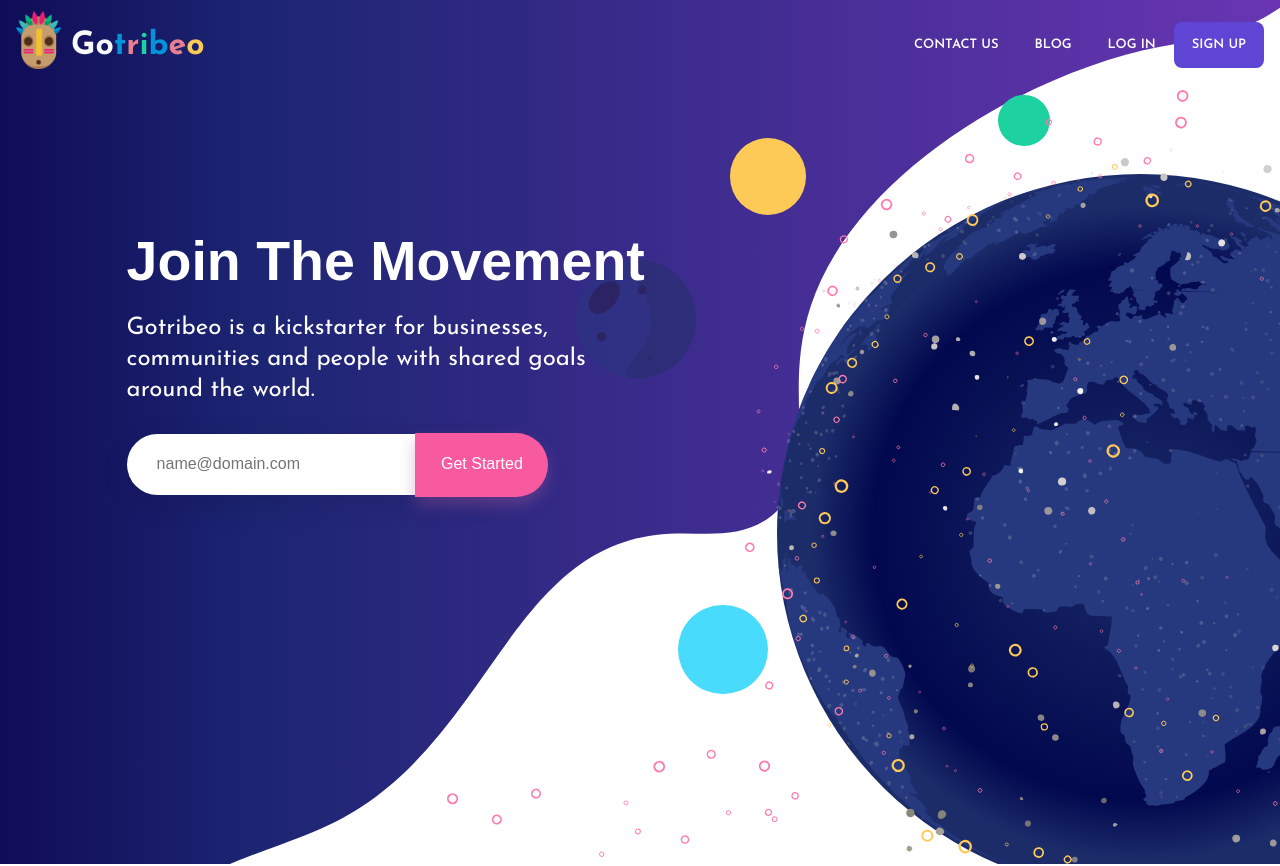
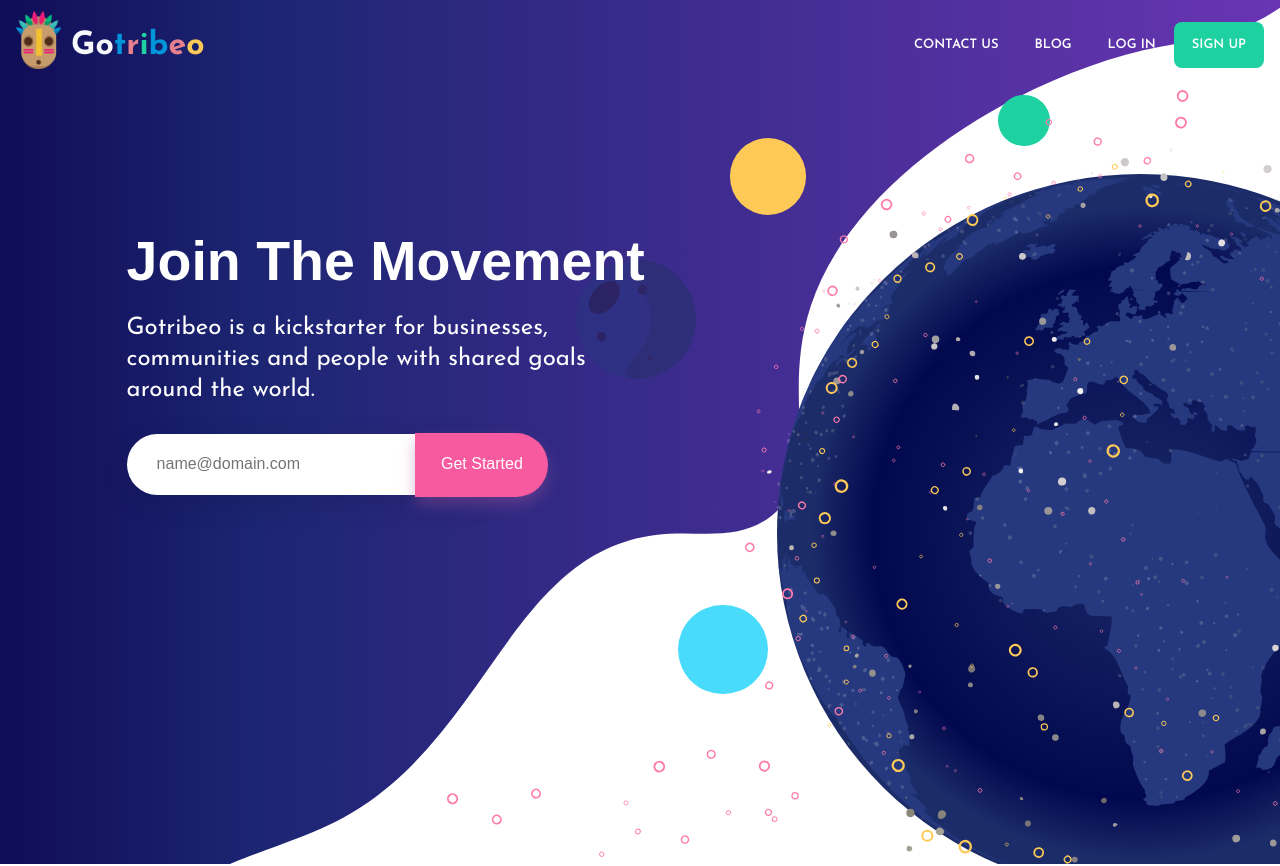
Before and after one commit to conyekwere/Gotribeo-react, a React (Create React App) app: page / in a window 1280 px wide. Shown: the top 866 px of the page. Built offline with nearby package versions, Linux system fonts and the light colour scheme.

Commit message:
change btn color

```diff
--- a/src/styles/home-header.css
+++ b/src/styles/home-header.css
@@ -80,7 +80,7 @@
     display: inline-block;
     padding: 15px 18px; }
   .home-header nav.landing a.btn-nav {
-    background: #5e45d3;
+    background: #1dd1a1;
     border-radius: 8px;
     padding: 10px; }
   .home-header .img-wrapper .moon-img {
--- a/src/styles/home-header.scss
+++ b/src/styles/home-header.scss
@@ -87,7 +87,7 @@
       }
     }
     a.btn-nav {
-      background: #5e45d3;
+      background: #1dd1a1;
       border-radius: 8px;
       padding: 10px;
     }
```
